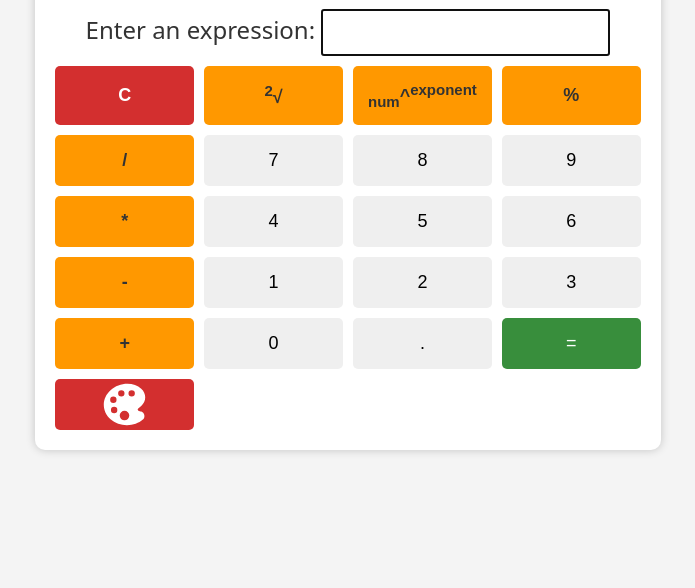
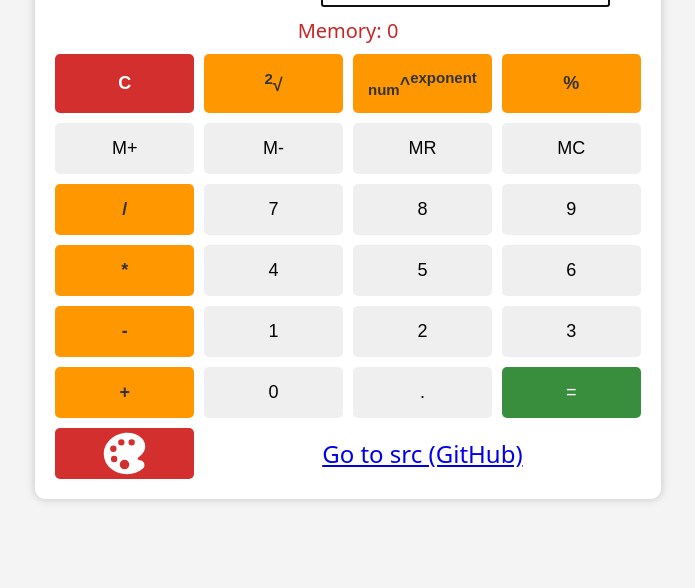
Before and after one commit to theEvilGrinch/web-pwa-electron-example, a plain HTML site: page index.html in a window 1280 px wide. Shown: the part 228-816 px from the top of the page, without its empty margins (292-987 px from the left). Drawn offline with Linux system fonts and the light colour scheme.

Commit message:
feat(core,ui,docs): enhance calculator with memory functions and update README
- Added memory functions (M+, M-, MR, MC) to the calculator.
- Enhanced error handling with modal dialogs.
- Updated README.md to include new features and usage instructions.

```diff
--- a/index.html
+++ b/index.html
@@ -113,7 +113,7 @@
 
     .operator {
       background-color: #ff9800;
-        color: #333;
+      color: #333;
       font-weight: bold;
     }
 
@@ -160,6 +160,17 @@
     .light-mode .calculator {
       background: #fff;
     }
+
+    .back-to-github {
+      grid-column: 2 / span 3;
+      align-content: center;
+    }
+
+    .memory-section {
+      font-size: 20px;
+      color: #c62828;
+      margin-bottom: 10px;
+    }
   </style>
 </head>
 <body>
@@ -170,11 +181,19 @@
   <h2>Enhanced JavaScript Calculator</h2>
   <label for="display">Enter an expression:</label>
   <input type="text" id="display" autofocus>
+  <div class="memory-section">
+    <span class="memory-section__name">Memory:</span>
+    <span id="memory-section__value">0</span>
+  </div>
   <div class="buttons">
     <button onclick="clearDisplay()" class="clear">C</button>
     <button onclick="appendToDisplay('√');" class="operator"><sup>2</sup>√</button>
     <button onclick="appendToDisplay('^')" class="operator"><sub>num</sub>^<sup>exponent</sup></button>
     <button onclick="appendToDisplay('%')" class="operator">%</button>
+    <button onclick="addToMemory()" class="memory-btn">M+</button>
+    <button onclick="subtractFromMemory()" class="memory-btn">M-</button>
+    <button onclick="memoryRecall()" class="memory-btn">MR</button>
+    <button onclick="clearMemory()" class="memory-btn">MC</button>
     <button onclick="appendToDisplay('/')" class="operator">/</button>
     <button onclick="appendToDisplay('7')">7</button>
     <button onclick="appendToDisplay('8')">8</button>
@@ -192,36 +211,80 @@
     <button onclick="appendToDisplay('.')">.</button>
     <button onclick="calculateResult()" class="equal">=</button>
     <button onclick="toggleDarkMode()" class="theme-toggle"></button>
+    <a href="https://github.com/theEvilGrinch/js-calculator?tab=readme-ov-file" class="back-to-github">Go to src
+      (GitHub)</a>
   </div>
 </section>
 <dialog class="js-errorDialog">
   <button onclick="clearDisplay();errorDialog.close();">
-    <span aria-hidden=”true”>❌ Close</span>
+    <span aria-hidden="true">❌ Close</span>
   </button>
   <p>Input error! Please enter a valid value, only numbers and mathematical operators available!</p>
 </dialog>
 <script>
-  const display = document.getElementById("display");
-  const errorDialog = document.querySelector(".js-errorDialog");
+  const display = document.getElementById('display');
+  const memoryDisplayValue = document.getElementById('memory-section__value')
+  const errorDialog = document.querySelector('.js-errorDialog');
+  let memory = 0;
 
   function appendToDisplay(value) {
     display.value += value;
   }
 
   function clearDisplay() {
-    display.value = "";
+    display.value = '';
+  }
+
+  function clearMemory() {
+    memoryDisplayValue.innerText = '0';
   }
 
   function calculateResult() {
     try {
-      let expression = display.value
+      const raw = display.value;
+
+      if (!raw.trim() || !/^[\d+\-*/().\s^%√]+$/.test(raw)) {
+        errorDialog.showModal();
+        return;
+      }
+
+      const expression = raw
       .replace(/√(\d+)/g, 'Math.sqrt($1)')
       .replace(/(\d+)\^(\d+)/g, 'Math.pow($1, $2)')
       .replace(/(\d+)%/g, '($1 / 100)');
+
       display.value = Function("return " + expression)();
     } catch {
       errorDialog.showModal();
     }
+  }
+
+  function addToMemory() {
+    calculateResult();
+    const value = parseFloat(display.value);
+    if (value) {
+      memory += value;
+      memoryDisplayValue.innerText = memory;
+      memoryDisplayValue.style.color = '#388e3c';
+      memoryDisplayValue.style.fontWeight = 'bold';
+    }
+  }
+
+  function subtractFromMemory() {
+    calculateResult();
+    const value = parseFloat(display.value);
+    if (value) {
+      memory -= value;
+      memoryDisplayValue.innerText = memory;
+      memoryDisplayValue.style.color = '#ff9800';
+      memoryDisplayValue.style.fontWeight = 'bold';
+    }
+  }
+
+  function memoryRecall() {
+    display.value = memory;
+    memoryDisplayValue.style.color = 'aqua';
+    memoryDisplayValue.style.fontWeight = 'bold';
   }
 
   display.addEventListener("keydown", function(event) {
@@ -240,7 +303,7 @@
   function toggleDarkMode() {
     let isColorThemeDark = window.matchMedia('(prefers-color-scheme: dark)');
     isColorThemeDark.matches ?
-        document.body.classList.toggle("light-mode") : document.body.classList.toggle("dark-mode");
+      document.body.classList.toggle("light-mode") : document.body.classList.toggle("dark-mode");
   }
 </script>
 </body>
```
Also changed, not shown: README.md, 2 other files.
